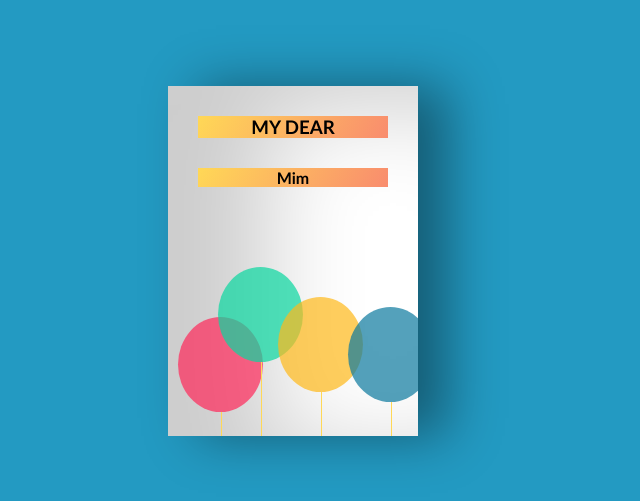
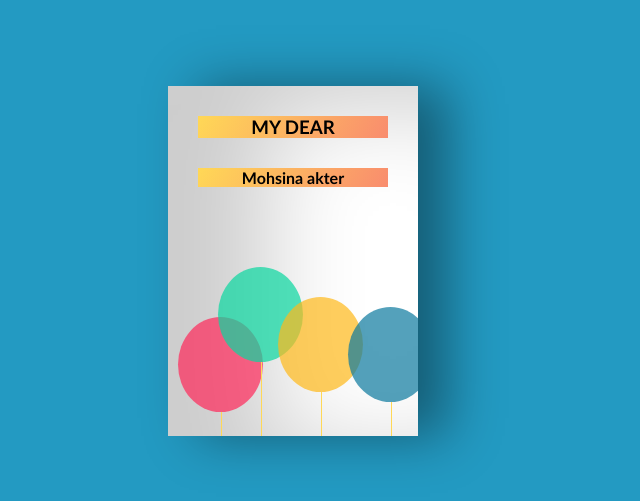
Before and after one commit to coderBelal/wishforyou, a React (Vite) app: page / in a window 1280 px wide. Shown: the part 147-648 px from the top of the page, without its empty margins (347-987 px from the left). Built offline with nearby package versions, Linux system fonts and the light colour scheme.

Commit message:
Update App.jsx

```diff
--- a/src/App.jsx
+++ b/src/App.jsx
@@ -3,7 +3,7 @@ const App = () => {
     <div className="birthdayCard">
       <div className="cardFront">
         <h3 className="happy">MY DEAR </h3>
-          <h4 className="happy"> Mim  </h4>
+          <h4 className="happy"> Mohsina akter   </h4>
 
         <div className="balloons">
           <div className="balloon-1" />
@@ -16,9 +16,10 @@ const App = () => {
         <h3 className="back"></h3>
         <p>Dear  Mim</p>
         <p>
-Happy Birthday! On this special day, I want to express how grateful I am to have you in my life. You have always been my support, my confidant, and my elder brother. I cherish all the memories we've made together and look forward to many more.
+    Happy Birthday! 🎉
+Wishing you a day filled with love, happiness, and endless joy. May all your dreams come true, and may your life always be as beautiful as your kind heart.Have an amazing day!
 </p>
-        <p className="name">someone</p>
+        <p className="name"> wishes Shimanto Sharkar Shamim</p>
       </div>
     </div>
   );
```
